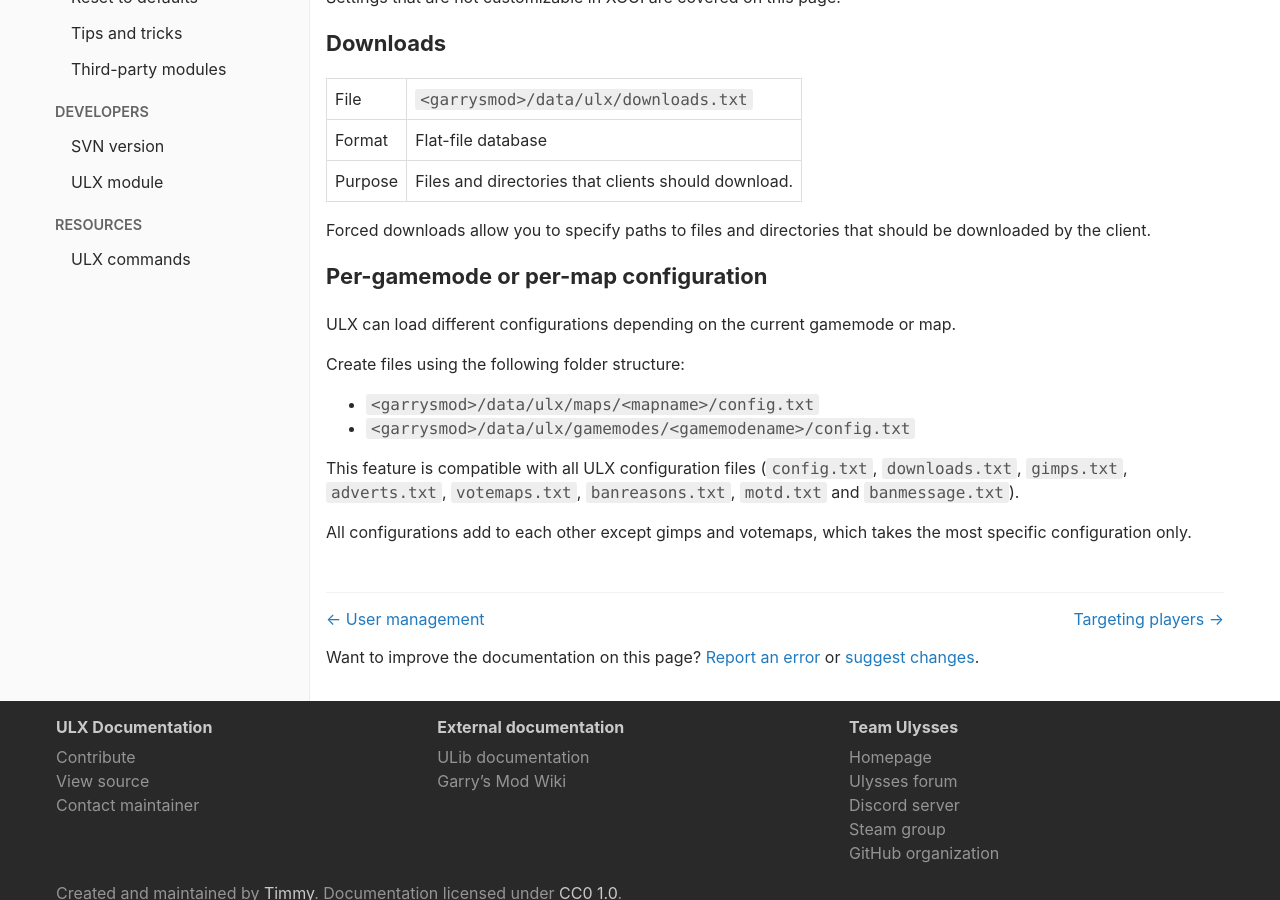
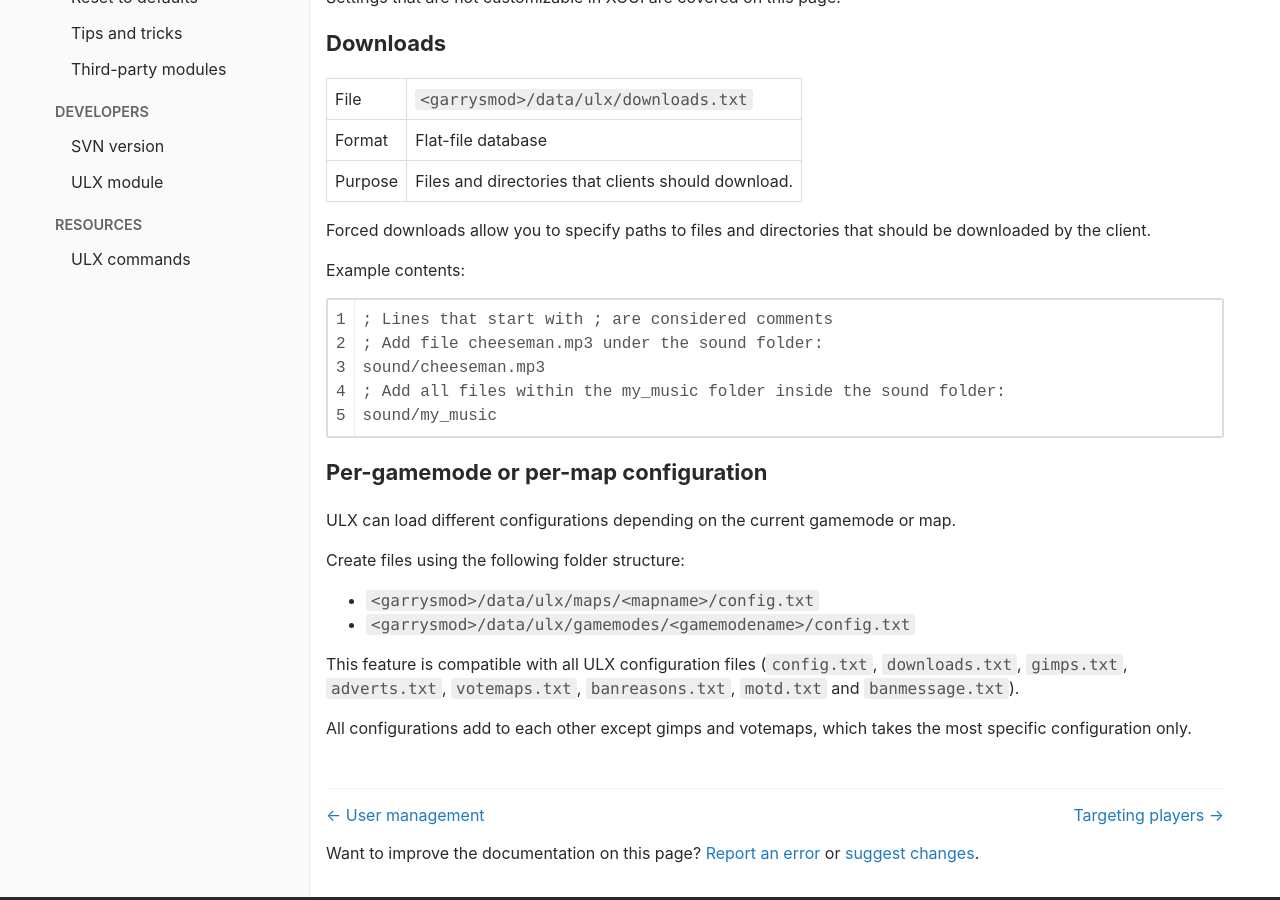
Before and after one commit to Timmy/ulx-docs, a Jekyll site: the page built from configuration.md, in a window 1280 px wide and 900 px high, scrolled down 381 px. Built offline with Jekyll 4.4.1, drawn with Linux system fonts in a browser that asks for light colours; our own code applies the rules of GitHub Pages for plain Markdown files.

Commit message:
Add `downloads.txt` example

````diff
--- a/configuration.md
+++ b/configuration.md
@@ -23,6 +23,15 @@ Settings that are not customizable in XGUI are covered on this page.
 
 Forced downloads allow you to specify paths to files and directories that should be downloaded by the client.
 
+Example contents:
+```
+; Lines that start with ; are considered comments
+; Add file cheeseman.mp3 under the sound folder:
+sound/cheeseman.mp3
+; Add all files within the my_music folder inside the sound folder:
+sound/my_music
+```
+
 ## Per-gamemode or per-map configuration
 
 ULX can load different configurations depending on the current gamemode or map.
````
